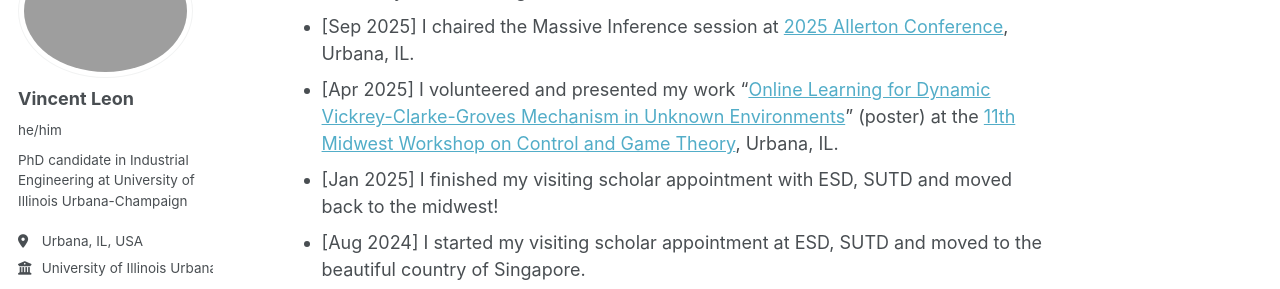
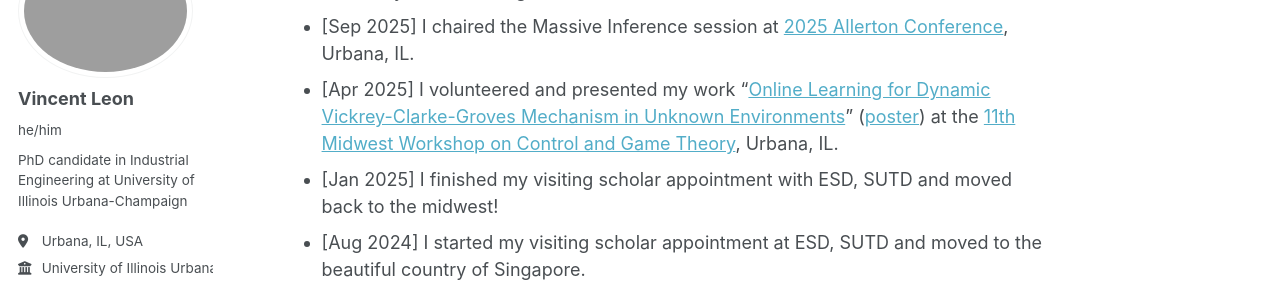
Before and after one commit to vin-leon/vin-leon.github.io, a Jekyll site: the page built from _pages/about.md, in a window 1280 px wide and 900 px high, scrolled down 1390 px. Shown: the part 155-444 px from the top of the window. Built offline with Jekyll 4.4.1, drawn with Linux system fonts in a browser that asks for light colours; some web fonts are replaced; a script that is not in the unit is left out; part of the change alters nothing that is shown.

```diff
--- a/_pages/about.md
+++ b/_pages/about.md
@@ -43,7 +43,7 @@ Visiting Scholar, Engineering Systems and Design Pillar, Singapore University of
 
 * [Sep 2025] Our paper "Certifying Concavity and Monotonicity in Games via Sum-of-Squares Hierarchies" (joint work with [Iosif Sakos](https://www.sutd.edu.sg/profile/iosif-joseph-sakos/), [Ryann Sim](https://ryanndelion.github.io/), and [Antonios Varvitsiotis](https://sites.google.com/site/antoniosvarvitsiotis/)) has been accepted to NeurIPS 2025! The article will be arXiv'ed soon, and see you in San Diego.
 * [Sep 2025] I chaired the Massive Inference session at [2025 Allerton Conference](https://allerton.csl.illinois.edu/), Urbana, IL.
-* [Apr 2025] I volunteered and presented my work "[Online Learning for Dynamic Vickrey-Clarke-Groves Mechanism in Unknown Environments](https://publish.illinois.edu/11th-midwest-workshop-on-control-and-game-theory/poster-abstract/)" (poster) at the [11th Midwest Workshop on Control and Game Theory](https://publish.illinois.edu/11th-midwest-workshop-on-control-and-game-theory/), Urbana, IL.
+* [Apr 2025] I volunteered and presented my work "[Online Learning for Dynamic Vickrey-Clarke-Groves Mechanism in Unknown Environments](https://publish.illinois.edu/11th-midwest-workshop-on-control-and-game-theory/poster-abstract/)" ([poster](files/pdfs/presentations/Leon-VCG-Learning-ISE2025_poster.pdf)) at the [11th Midwest Workshop on Control and Game Theory](https://publish.illinois.edu/11th-midwest-workshop-on-control-and-game-theory/), Urbana, IL.
 * [Jan 2025] I finished my visiting scholar appointment with ESD, SUTD and moved back to the midwest!
 * [Aug 2024] I started my visiting scholar appointment at ESD, SUTD and moved to the beautiful country of Singapore.
 * [Dec 2023] I was invited to give a talk titled "[Limited-Trust in Diffusion of Competing Alternatives Over Social Networks](https://www.sutd.edu.sg/events-listing/vincent-leon-university-of-illinois-at-urbana-champaign-limited-trust-in-diffusion-of-competing-alternatives-over-social-networks-apurv-shukla-texas-am-university-diff/)" at ESD, SUTD, Singapore.
```
